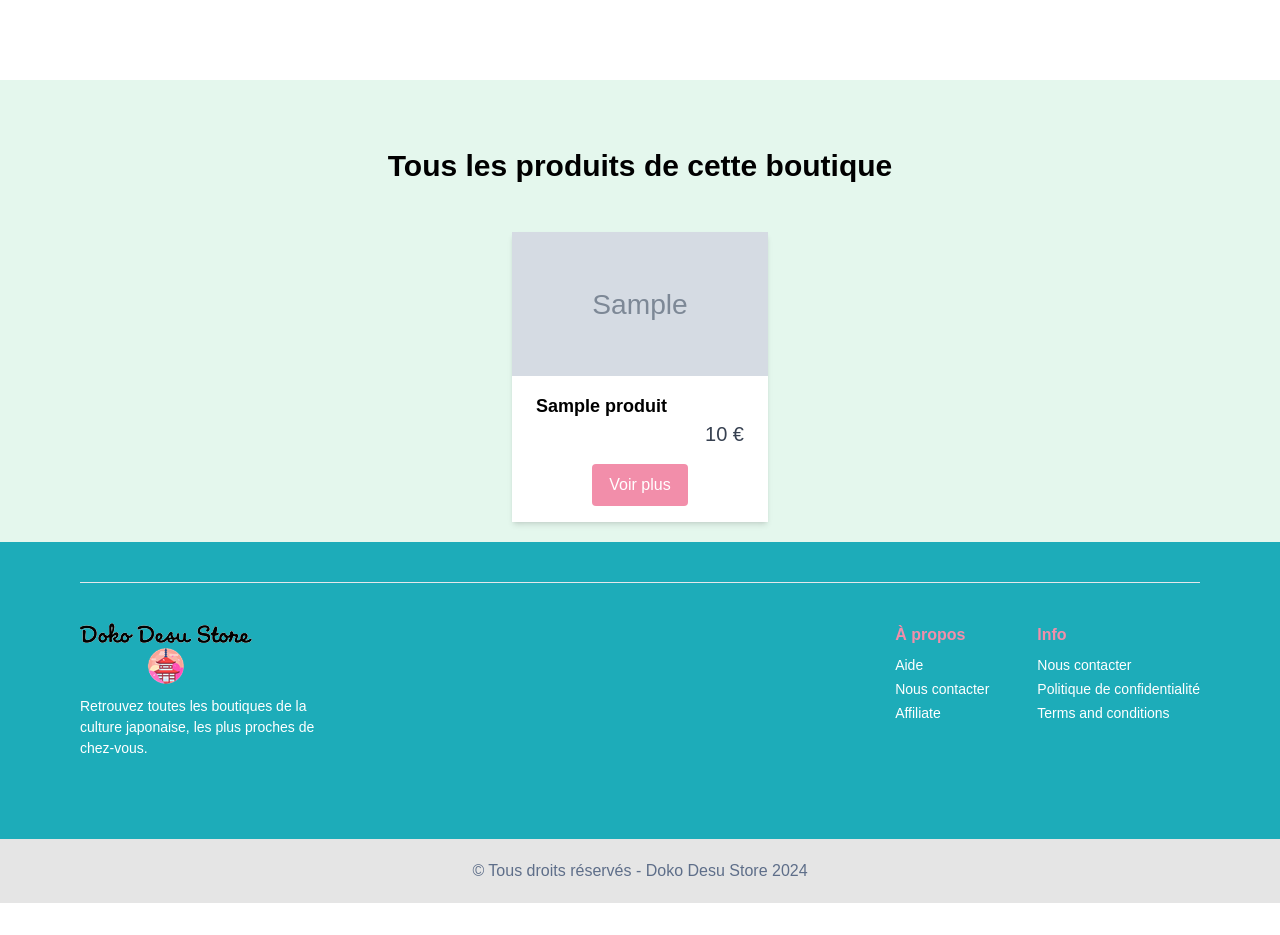
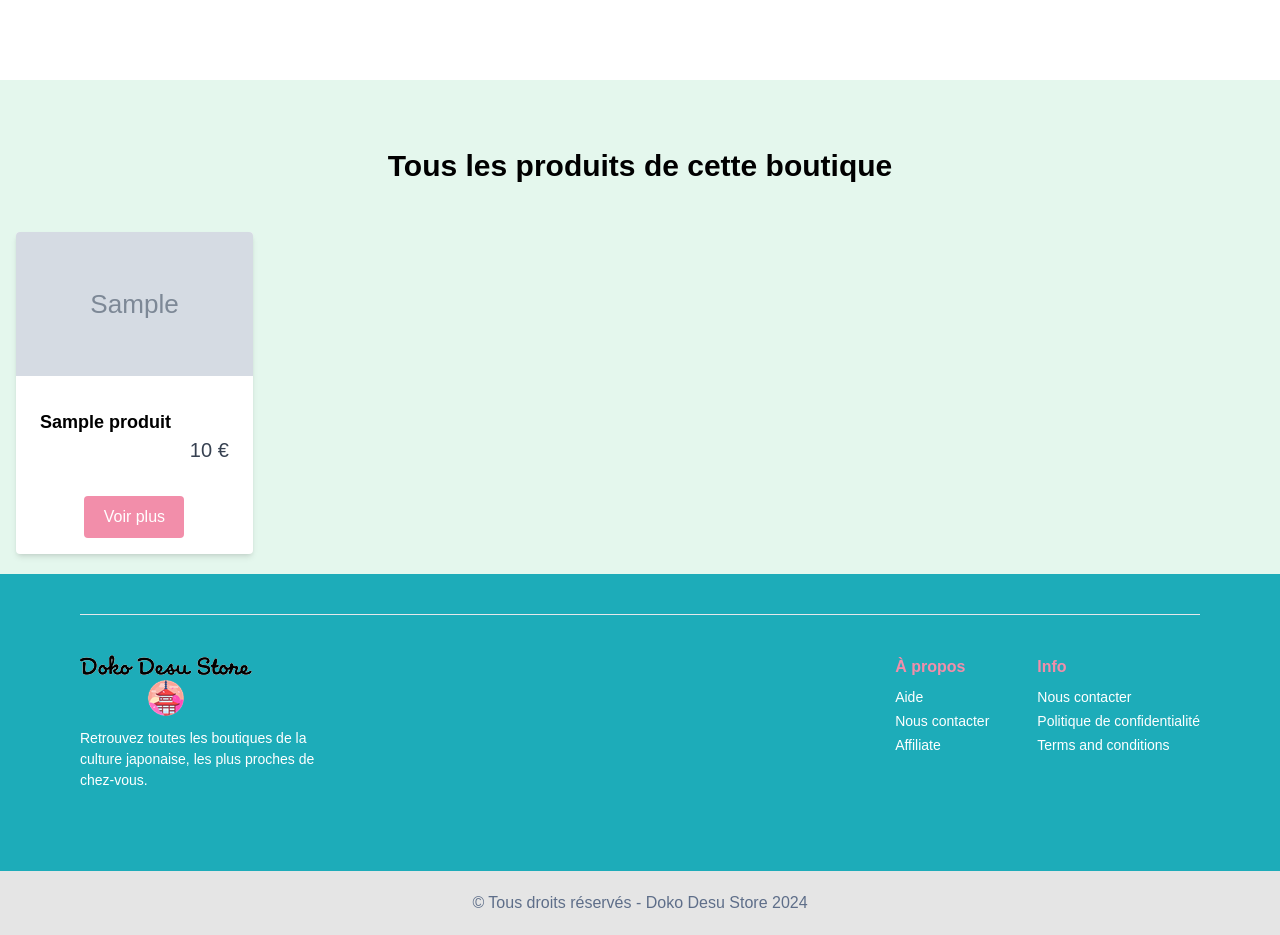
Before and after one commit to VautorD/DokoDesuStore, a Symfony app: template templates/boutique/templateBoutique.html.twig in a window 1280 px wide. Shown: the part 1584-2519 px from the top of the page. Before the commit the page ends 2487 px from the top, so only its background shows below. Run offline with Twig, Linux system fonts and the light colour scheme; the template is opened without the code that fills it: most values are stand-ins (such as "Sample title", 1, 10 or a date in 2020); grey boxes marked "Sample" are stand-in pictures; style sheets or scripts are compiled from the project's sources; some libraries are stand-ins or nearby versions.

Commit message:
modif template bouique

```diff
--- a/templates/boutique/templateBoutique.html.twig
+++ b/templates/boutique/templateBoutique.html.twig
@@ -73,22 +73,22 @@
         </script>
     </div>
 
-    <div class="py-5 mt-auto bg-vert">
+   <div class="py-5 mt-auto bg-vert">
         <div class="container mx-auto px-4 text-center">
             <h2 class="text-3xl font-semibold mb-12 mt-12">Tous les produits de cette boutique</h2>
-            <div class="flex justify-center">
+            <div class="grid grid-cols-1 sm:grid-cols-2 md:grid-cols-3 lg:grid-cols-4 xl:grid-cols-5 gap-4">
                 {% for produit in boutique.produits %}
-                    <div class="bg-white shadow-md w-64">
-                        <img src="{{ asset('/img/' ~ produit.img) }}" alt="Image du produit {{ produit.nom }}" class="w-full h-36 object-cover">
-                        <div class="py-4">
-                            <div>
-                                <h3 class="text-start text-lg font-semibold pl-6">{{ produit.nom }}</h3>
-                                <p class="text-end text-xl pr-6 text-gray-700">{{ produit.prix }} €</p>
-                            </div>
-                            <button class="btn btn-lg btn-primary py-2 px-4 mt-4 rounded bg-secondary text-center text-white hover:bg-white hover:text-secondary border border-transparent hover:border-secondary transition duration-300">
-                                <a href="{{ path('app_produit_details', {'slug': produit.slug}) }}">Voir plus</a>
-                            </button>
+                    <div class="bg-white max-h shadow-md rounded overflow-hidden flex flex-col justify-between">
+                        <img src="{{ asset('/img/' ~ produit.img) }}" alt="Image du produit {{ produit.nom }}" class="w-full h-36 object-cover mb-4">
+                        <div class="px-6 py-4">
+                            <h3 class="text-start text-lg font-semibold">{{ produit.nom }}</h3>
+                            <p class="text-end text-xl text-gray-700">{{ produit.prix }} €</p>
                         </div>
+						<div class="flex justify-center items-center pb-4">
+                        <button class="btn btn-lg btn-primary w-[100px] py-2 px-4 mt-4 rounded bg-secondary text-center text-white hover:bg-white hover:text-secondary border border-transparent hover:border-secondary transition duration-300">
+                            <a href="{{ path('app_produit_details', {'slug': produit.slug}) }}">Voir plus</a>
+                        </button>
+						</div>
                     </div>
                 {% endfor %}
             </div>
```
